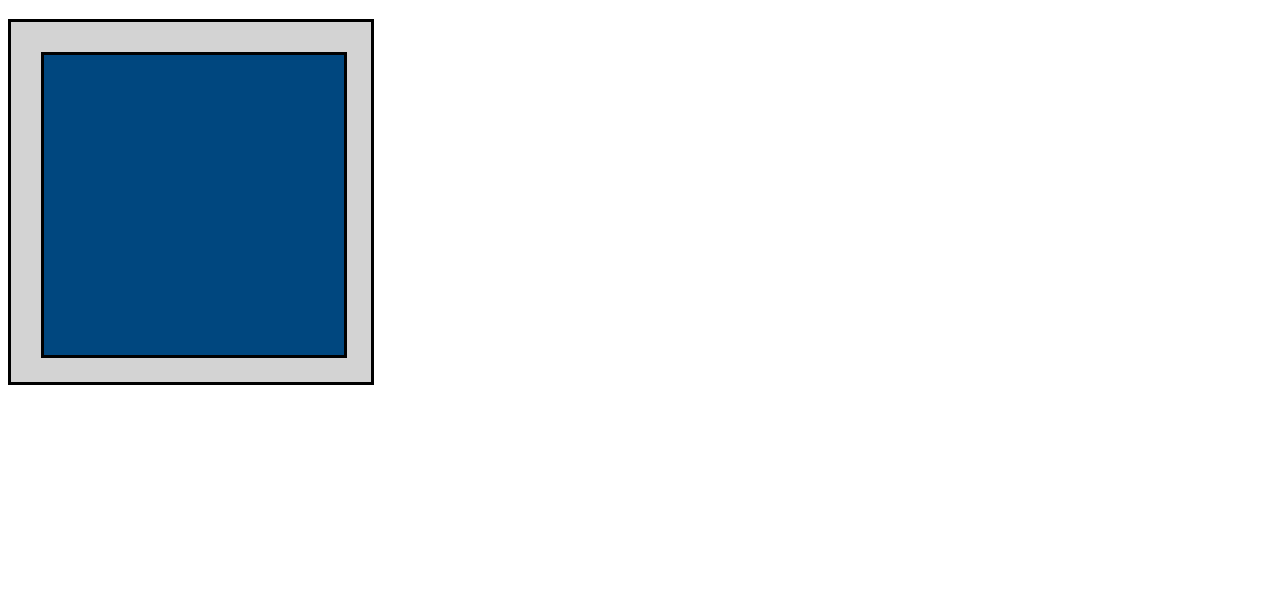
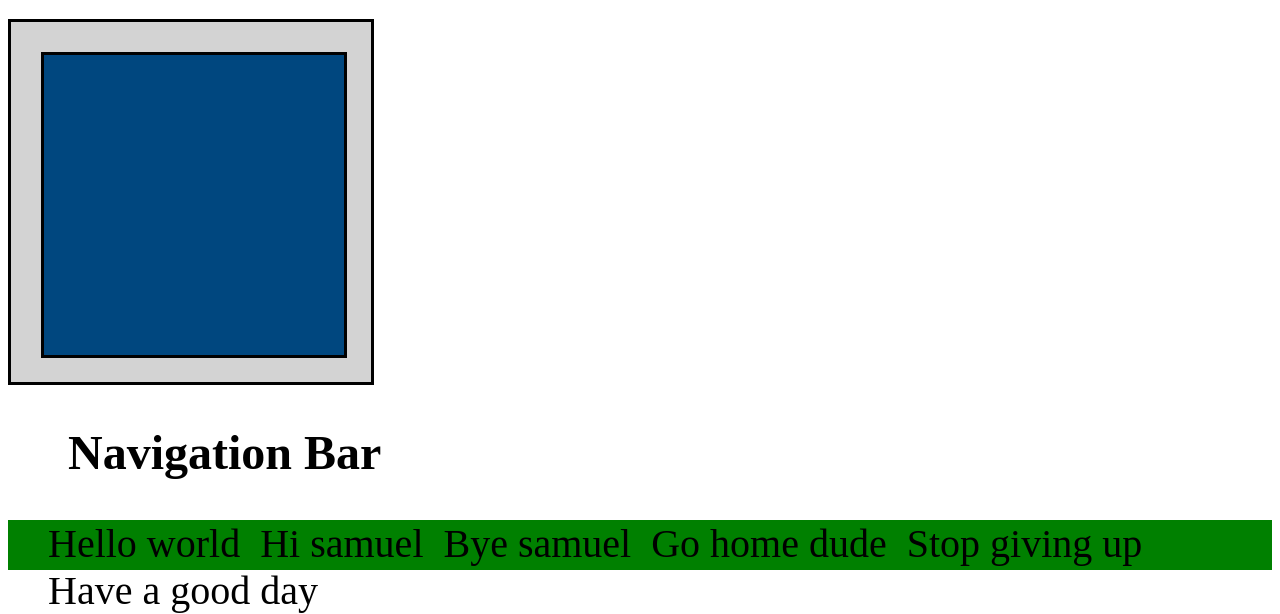
Before and after one commit to sagedemage/Time_App, a plain HTML site: page index.html in a window 1280 px wide. Shown: the part 339-953 px from the top of the page. Before the commit the page ends 800 px from the top, so only its background shows below. Drawn offline with Linux system fonts and the light colour scheme.

Commit message:
Adding a fake navigation bar

```diff
--- a/index.html
+++ b/index.html
@@ -16,5 +16,17 @@
 				<div id="glass"></div>
 		</div>
 		<script src="script.js"></script>
+
+		<h2> Navigation Bar </h2>
+		<div id="nav-bar">
+			<ul id="nav-links">
+				<li>Hello world</li>
+				<li>Hi samuel</li>
+				<li>Bye samuel</li>
+				<li>Go home dude</li>
+				<li>Stop giving up</li>
+				<li>Have a good day</li>
+			</ul>
+		</div>
 	</body>
 </html>
--- a/style.css
+++ b/style.css
@@ -38,3 +38,18 @@ h2 {
 	height: 300px;
 	padding: 30px;
 }
+
+#nav-links {
+	font-size: 2.5em;
+}
+
+#nav-links li {
+	float: left;
+	padding-right: 20px;
+	list-style-type: none;
+}
+
+#nav-bar {
+	background-color: green;
+	padding-bottom: 50px;
+}
```
